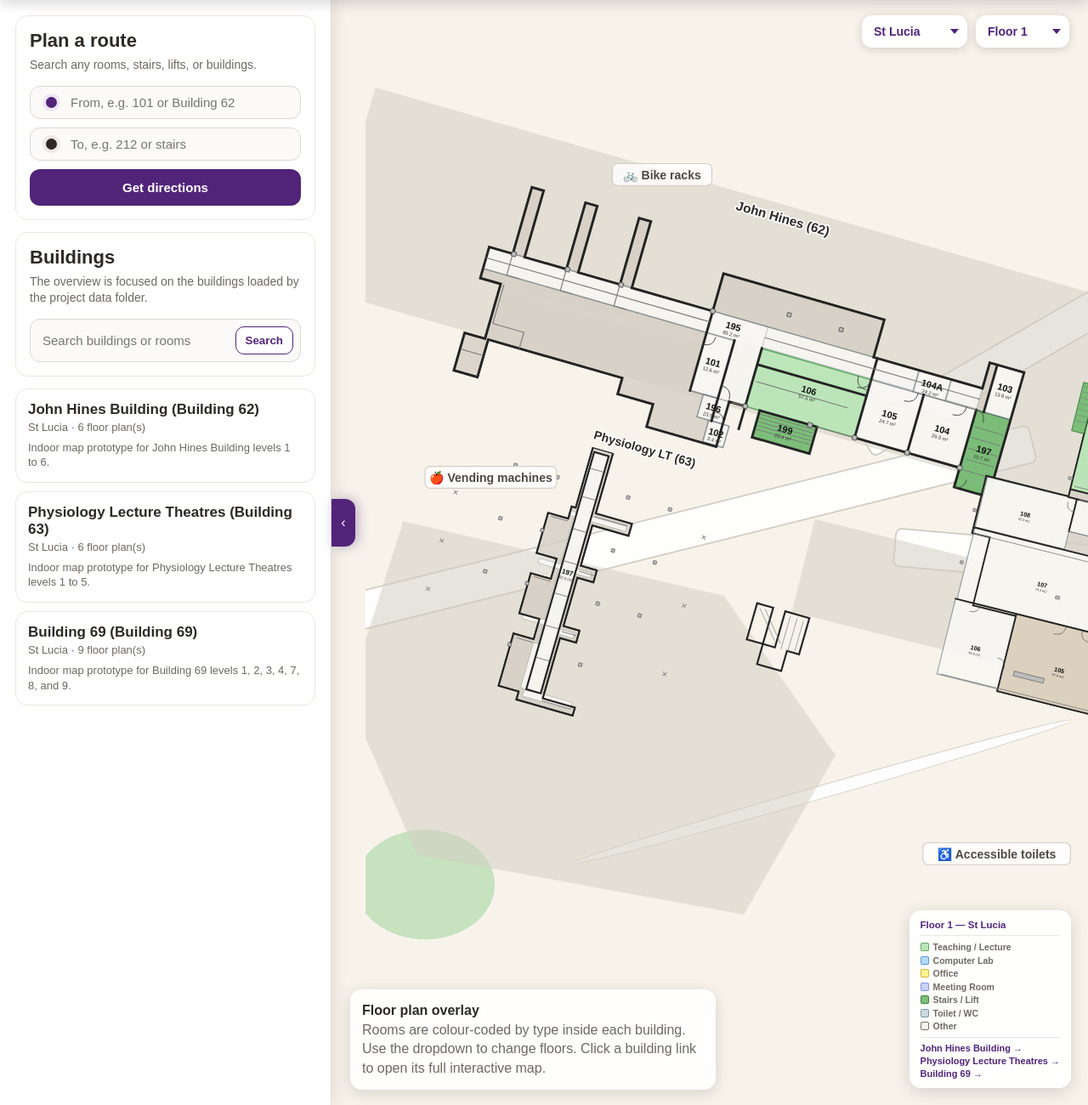
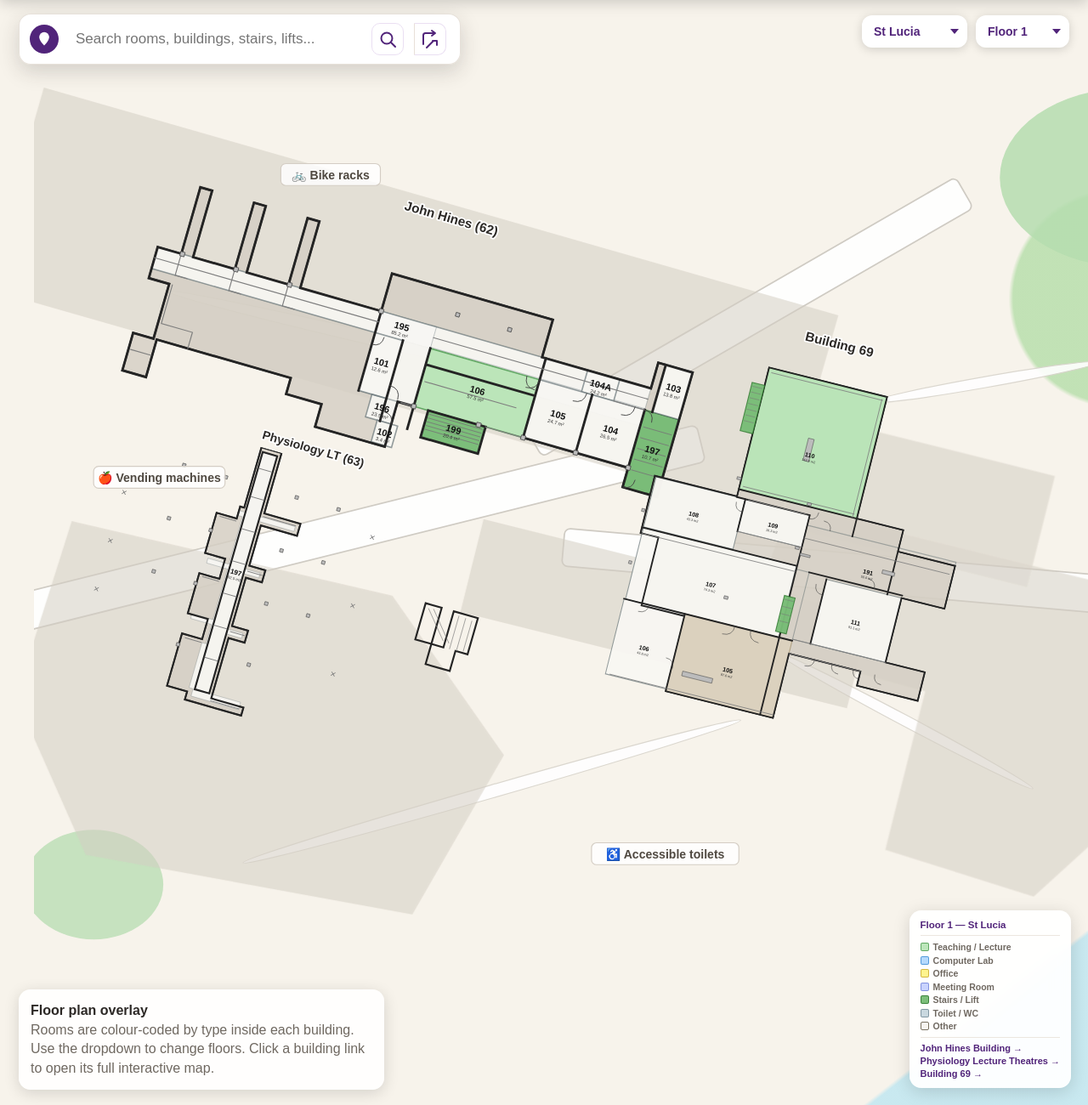
Before and after one commit to adienanimeesha/Team55_Deploy, a Django app: page / in a window 1280 px wide. Shown: the part 70-1370 px from the top of the page at 85% size. Run offline with Django 5.2, Linux system fonts and the light colour scheme.

Commit message:
fixed navbar and filter

```diff
--- a/maps/templates/maps/home.html
+++ b/maps/templates/maps/home.html
@@ -15,17 +15,52 @@
 
     <main class="main" id="main-layout">
 
-        {# ── sidebar collapse/expand toggle ── #}
-        <button class="sidebar-toggle" id="sidebar-toggle"
-                aria-label="Toggle sidebar" title="Toggle sidebar">
-            <span class="toggle-arrow">&#8249;</span>
-        </button>
+        <aside class="map-overlay-panel" id="map-search-panel">
+            <section class="floating-search-panel" id="quick-search-panel">
+                <form method="get" class="map-search-form">
+                    {% if from_q %}<input type="hidden" name="from" value="{{ from_q }}">{% endif %}
+                    {% if to_q %}<input type="hidden" name="to" value="{{ to_q }}">{% endif %}
+                    {% if from_id %}<input type="hidden" name="from_id" value="{{ from_id }}">{% endif %}
+                    {% if to_id %}<input type="hidden" name="to_id" value="{{ to_id }}">{% endif %}
+                    <span class="search-leading-icon" aria-hidden="true">
+                        <svg viewBox="0 0 24 24" focusable="false">
+                            <path d="M12 21s7-6.2 7-12A7 7 0 0 0 5 9c0 5.8 7 12 7 12Z"/>
+                            <circle cx="12" cy="9" r="2.4"/>
+                        </svg>
+                    </span>
+                    <label for="map-search-input" class="sr-only">Search rooms, buildings, stairs, lifts</label>
+                    <input id="map-search-input" type="text" name="q"
+                           placeholder="Search rooms, buildings, stairs, lifts..."
+                           value="{{ query }}">
+                    <button type="submit" class="icon-btn search-submit" aria-label="Search" title="Search">
+                        <svg viewBox="0 0 24 24" focusable="false">
+                            <circle cx="11" cy="11" r="6.5"/>
+                            <path d="M16 16l5 5"/>
+                        </svg>
+                    </button>
+                    <button type="button" class="icon-btn route-mode-btn" id="show-route-panel"
+                            aria-label="Plan route" title="Plan route">
+                        <svg viewBox="0 0 24 24" focusable="false">
+                            <path d="M4 18V7.5A2.5 2.5 0 0 1 6.5 5H17"/>
+                            <path d="M14 2l4 3-4 3"/>
+                            <path d="M8 22l8-8"/>
+                            <path d="M15 14h5v5"/>
+                        </svg>
+                    </button>
+                </form>
+            </section>
 
-        <aside class="sidebar" id="sidebar">
-            <section class="panel">
-                <div class="panel-title">Plan a route</div>
-                <p class="hint">Search any rooms, stairs, lifts, or buildings.</p>
+            <section class="floating-route-panel{% if from_q or to_q or from_node or to_node or route_error or path %} is-open{% endif %}" id="route-panel">
                 <form method="get" class="route-form" id="route-form">
+                    <div class="route-panel-top">
+                        <button type="button" class="back-icon-btn" id="hide-route-panel"
+                                aria-label="Back to search" title="Back to search">
+                            <svg viewBox="0 0 24 24" focusable="false">
+                                <path d="M15 5l-7 7 7 7"/>
+                            </svg>
+                        </button>
+                        <div class="route-panel-title">Directions</div>
+                    </div>
                     <input type="hidden" name="from_id" id="from-id-input" value="{{ from_id }}">
                     <input type="hidden" name="to_id" id="to-id-input" value="{{ to_id }}">
                     {% if query %}<input type="hidden" name="q" value="{{ query }}">{% endif %}
@@ -34,7 +69,7 @@
                         <label class="input-row{% if from_node %} confirmed-row{% endif %}" id="from-row" aria-label="Starting location">
                             <span class="dot"></span>
                             <input type="text" name="from" id="from-input"
-                                   placeholder="From, e.g. 101 or Building 62"
+                                   placeholder="Starting point"
                                    value="{% if from_node %}{{ from_node.label }}{% else %}{{ from_q }}{% endif %}"
                                    autocomplete="off">
                         </label>
@@ -71,7 +106,7 @@
                         <label class="input-row{% if to_node %} confirmed-row{% endif %}" id="to-row" aria-label="Destination">
                             <span class="dot to"></span>
                             <input type="text" name="to" id="to-input"
-                                   placeholder="To, e.g. 212 or stairs"
+                                   placeholder="Destination"
                                    value="{% if to_node %}{{ to_node.label }}{% else %}{{ to_q }}{% endif %}"
                                    autocomplete="off">
                         </label>
@@ -104,6 +139,11 @@
                         {% endif %}
                     </div>
 
+                    <label class="route-option">
+                        <input type="checkbox" name="avoid_stairs" value="1">
+                        <span>Avoid stairs</span>
+                    </label>
+
                     <button type="submit" class="btn">Get directions</button>
 
                     {% if route_error %}
@@ -114,7 +154,7 @@
 
             {% if path %}
             {% with path|last as last_node %}
-            <section class="panel">
+            <section class="panel route-results-panel">
                 {% if simplified_segments %}
                     <div class="route-summary">{{ simplified_segments|length }} step{{ simplified_segments|length|pluralize }} · {{ path.0.label }} → {{ last_node.label }}</div>
                     <div class="simplified-directions">
@@ -149,20 +189,10 @@
             {% endwith %}
             {% endif %}
 
-            <section class="panel">
-                <div class="panel-title">Buildings</div>
-                <p class="hint">The overview is focused on the buildings loaded by the project data folder.</p>
-
-                <form method="get" class="search-row">
-                    {% if from_q %}<input type="hidden" name="from" value="{{ from_q }}">{% endif %}
-                    {% if to_q %}<input type="hidden" name="to" value="{{ to_q }}">{% endif %}
-                    {% if from_id %}<input type="hidden" name="from_id" value="{{ from_id }}">{% endif %}
-                    {% if to_id %}<input type="hidden" name="to_id" value="{{ to_id }}">{% endif %}
-                    <input type="text" name="q" placeholder="Search buildings or rooms" value="{{ query }}">
-                    <button type="submit" class="mini-btn">Search</button>
-                </form>
-            </section>
-
+            {% if query %}
+            <section class="panel search-results-panel">
+                <details open>
+                    <summary>Search results</summary>
             {% for result in results %}
                 <a class="building-card building-link" href="{% url 'building_detail' result.building.id %}">
                     <div class="building-title">{{ result.building.name }} (Building {{ result.building.number }})</div>
@@ -179,8 +209,11 @@
                     </div>
                 {% endif %}
             {% empty %}
-                <section class="panel empty">No buildings or rooms found. Try 62, 63, 69, 101, 225, or 148.</section>
+                <div class="empty">No buildings or rooms found. Try 62, 63, 69, 101, 225, or 148.</div>
             {% endfor %}
+                </details>
+            </section>
+            {% endif %}
         </aside>
 
         <section class="map-wrap">
@@ -278,55 +311,32 @@
         }
     });
 
-    // ── Sidebar collapse / expand ──────────────────────────────────────────
+    // ── Floating search / route panel toggle ───────────────────────────────
     (function () {
-        var main   = document.getElementById('main-layout');
-        var toggle = document.getElementById('sidebar-toggle');
-        if (!main || !toggle) return;
+        var overlay = document.getElementById('map-search-panel');
+        var routePanel = document.getElementById('route-panel');
+        var showRoute = document.getElementById('show-route-panel');
+        var hideRoute = document.getElementById('hide-route-panel');
+        if (!overlay || !routePanel || !showRoute || !hideRoute) return;
 
-        var STORAGE_KEY = 'uq-sidebar-collapsed';
-
-        function isCollapsed() {
-            return main.classList.contains('sidebar-collapsed');
+        function setRouteMode(open) {
+            overlay.classList.toggle('route-open', open);
+            routePanel.classList.toggle('is-open', open);
+            showRoute.setAttribute('aria-expanded', open ? 'true' : 'false');
         }
 
-        var SIDEBAR_WIDTH = 390; // must match CSS grid column width
+        setRouteMode(routePanel.classList.contains('is-open'));
 
-        function setCollapsed(collapsed) {
-            if (collapsed) {
-                main.classList.add('sidebar-collapsed');
-                toggle.classList.add('is-collapsed');
-                toggle.style.left = '0px';
-                toggle.setAttribute('aria-expanded', 'false');
-                toggle.setAttribute('title', 'Show sidebar');
-            } else {
-                main.classList.remove('sidebar-collapsed');
-                toggle.classList.remove('is-collapsed');
-                toggle.style.left = SIDEBAR_WIDTH + 'px';
-                toggle.setAttribute('aria-expanded', 'true');
-                toggle.setAttribute('title', 'Hide sidebar');
-            }
-            try {
-                localStorage.setItem(STORAGE_KEY, collapsed ? '1' : '0');
-            } catch (storageErr) {
-                // localStorage unavailable (private browsing, storage full, etc.) — silently skip persistence
-                console.debug('Sidebar state could not be saved:', storageErr);
-            }
-        }
+        showRoute.addEventListener('click', function () {
+            setRouteMode(true);
+            var fromInput = document.getElementById('from-input');
+            if (fromInput) fromInput.focus();
+        });
 
-        // Restore last state from localStorage
-        try {
-            if (localStorage.getItem(STORAGE_KEY) === '1') {
-                setCollapsed(true);
-            }
-        } catch (storageErr) {
-            // localStorage unavailable — default to expanded sidebar
-            console.debug('Sidebar state could not be restored:', storageErr);
-        }
-
-        toggle.addEventListener('click', function (e) {
-            e.stopPropagation();   // prevent dropdown-close handler firing
-            setCollapsed(!isCollapsed());
+        hideRoute.addEventListener('click', function () {
+            setRouteMode(false);
+            var searchInput = document.getElementById('map-search-input');
+            if (searchInput) searchInput.focus();
         });
     }());
 
--- a/maps/templates/maps/partials/home_styles.html
+++ b/maps/templates/maps/partials/home_styles.html
@@ -83,7 +83,7 @@
 
         .main {
             display: grid;
-            grid-template-columns: 390px minmax(0, 1fr);
+            grid-template-columns: minmax(0, 1fr);
             min-height: 0;
             overflow: hidden;
             transition: grid-template-columns 0.28s ease;
@@ -107,6 +107,173 @@
             /* prevent content peeking out during collapse */
             min-width: 0;
             min-height: 0;
+        }
+
+        .map-overlay-panel {
+            position: fixed;
+            top: 86px;
+            left: 22px;
+            width: min(520px, calc(100vw - 44px));
+            max-height: calc(100vh - 118px);
+            overflow: visible;
+            z-index: 35;
+            pointer-events: none;
+            display: flex;
+            flex-direction: column;
+            gap: 12px;
+        }
+
+        .map-overlay-panel > * {
+            pointer-events: auto;
+        }
+
+        .floating-search-panel,
+        .floating-route-panel,
+        .route-results-panel,
+        .search-results-panel {
+            background: rgba(255, 255, 255, 0.96);
+            border: 1px solid rgba(229, 222, 214, 0.9);
+            border-radius: 14px;
+            box-shadow: 0 8px 24px rgba(45, 41, 38, 0.18);
+            backdrop-filter: blur(10px);
+            -webkit-backdrop-filter: blur(10px);
+        }
+
+        .map-search-form {
+            display: grid;
+            grid-template-columns: 42px minmax(0, 1fr) 42px 42px;
+            align-items: center;
+            gap: 8px;
+            padding: 10px 12px;
+        }
+
+        .search-leading-icon {
+            width: 34px;
+            height: 34px;
+            border-radius: 50%;
+            background: var(--uq-purple);
+            color: white;
+            display: grid;
+            place-items: center;
+        }
+
+        .search-leading-icon svg {
+            width: 20px;
+            height: 20px;
+            fill: currentColor;
+        }
+
+        .map-search-form input[type="text"] {
+            font-size: 17px;
+            padding: 9px 4px;
+        }
+
+        .icon-btn,
+        .back-icon-btn {
+            border: none;
+            background: white;
+            color: var(--uq-purple);
+            display: grid;
+            place-items: center;
+            cursor: pointer;
+            padding: 0;
+            font-family: inherit;
+        }
+
+        .icon-btn {
+            width: 38px;
+            height: 38px;
+            border-radius: 10px;
+            border: 1px solid #eadff2;
+        }
+
+        .route-mode-btn {
+            border-left: 1px solid #e8e0d8;
+            border-radius: 0 10px 10px 0;
+        }
+
+        .icon-btn:hover,
+        .back-icon-btn:hover {
+            background: var(--uq-purple-soft);
+        }
+
+        .icon-btn svg,
+        .back-icon-btn svg {
+            width: 24px;
+            height: 24px;
+            fill: none;
+            stroke: currentColor;
+            stroke-width: 2;
+            stroke-linecap: round;
+            stroke-linejoin: round;
+        }
+
+        .floating-route-panel {
+            display: none;
+            padding: 14px;
+        }
+
+        .floating-route-panel.is-open,
+        .map-overlay-panel.route-open .floating-route-panel {
+            display: block;
+        }
+
+        .map-overlay-panel.route-open .floating-search-panel {
+            display: none;
+        }
+
+        .route-panel-top {
+            display: grid;
+            grid-template-columns: 34px 1fr;
+            align-items: center;
+            gap: 8px;
+            margin-bottom: 10px;
+        }
+
+        .route-panel-title {
+            font-weight: 800;
+            color: var(--ink);
+            font-size: 16px;
+        }
+
+        .back-icon-btn {
+            width: 32px;
+            height: 32px;
+            border-radius: 9px;
+        }
+
+        .route-option {
+            display: flex;
+            align-items: center;
+            justify-content: flex-end;
+            gap: 9px;
+            color: var(--ink);
+            font-weight: 700;
+            padding: 4px 2px 2px;
+        }
+
+        .route-option input {
+            width: 18px;
+            height: 18px;
+            accent-color: var(--uq-purple);
+        }
+
+        .route-results-panel,
+        .search-results-panel {
+            max-height: min(420px, calc(100vh - 285px));
+            overflow: auto;
+            padding: 12px;
+        }
+
+        .search-results-panel summary {
+            cursor: pointer;
+            color: var(--uq-purple);
+            font-weight: 800;
+            padding: 2px 2px 10px;
+        }
+
+        .search-results-panel .building-card {
+            margin-bottom: 8px;
         }
 
         .main.sidebar-collapsed .sidebar {
@@ -751,7 +918,7 @@
 
         .focus-note {
             position: fixed;
-            left: 412px;
+            left: 22px;
             bottom: 18px;
             width: min(430px, calc(100% - 44px));
             background: rgba(255, 255, 255, 0.9);
@@ -762,10 +929,6 @@
             line-height: 1.4;
             color: var(--muted);
             cursor: default;
-        }
-
-        .main.sidebar-collapsed .focus-note {
-            left: 22px;
         }
 
         .focus-note strong {
@@ -1367,6 +1530,28 @@
                 position: relative;
             }
 
+            .map-overlay-panel {
+                top: 92px;
+                left: 12px;
+                width: min(520px, calc(100vw - 24px));
+                max-height: calc(100vh - 124px);
+            }
+
+            .map-search-form {
+                grid-template-columns: 36px minmax(0, 1fr) 38px 38px;
+                gap: 6px;
+                padding: 8px;
+            }
+
+            .map-search-form input[type="text"] {
+                font-size: 15px;
+            }
+
+            .route-results-panel,
+            .search-results-panel {
+                max-height: 220px;
+            }
+
             .sidebar {
                 order: 2;
                 border-right: none;
--- a/maps/views.py
+++ b/maps/views.py
@@ -105,8 +105,18 @@ def _resolve_node(query, node_id):
 
 def _floor_room_matches(floor, query):
     matches = []
+    room_code_query = _room_code_from_text(query)
     for room in floor["rooms"]:
-        if query in room["code"].lower() or query in room["name"].lower() or query in room["type"].lower():
+        room_code = room["code"].lower()
+        room_name = room["name"].lower()
+        room_type = room["type"].lower()
+
+        if room_code_query:
+            is_match = room_code == room_code_query
+        else:
+            is_match = query in room_name or query in room_type
+
+        if is_match:
             room_copy = room.copy()
             room_copy["floor_level"] = floor["level"]
             room_copy["floor_label"] = floor["label"]
@@ -115,12 +125,20 @@ def _floor_room_matches(floor, query):
 
 
 def _building_results(query):
+    exact_building_number = _building_number(query) if query else ""
+    if exact_building_number and any(building["number"] == exact_building_number for building in BUILDINGS):
+        return [
+            {"building": building, "matching_rooms": []}
+            for building in BUILDINGS
+            if building["number"] == exact_building_number
+        ]
+
     results = []
     for building in BUILDINGS:
         building_matches = (
             not query
             or query in building["name"].lower()
-            or query in building["number"].lower()
+            or query == building["number"].lower()
             or query in building["campus"].lower()
         )
         matching_rooms = []
```
